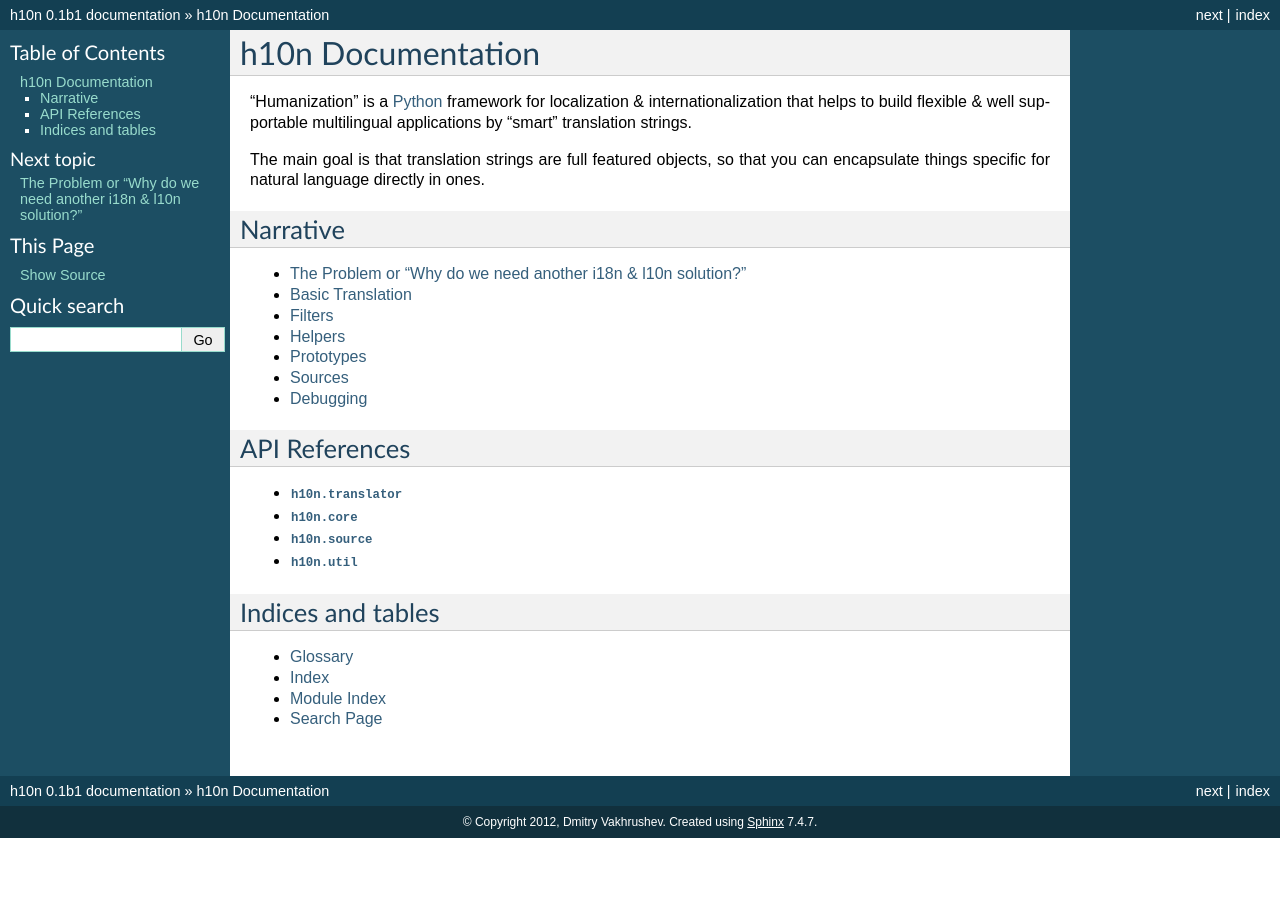
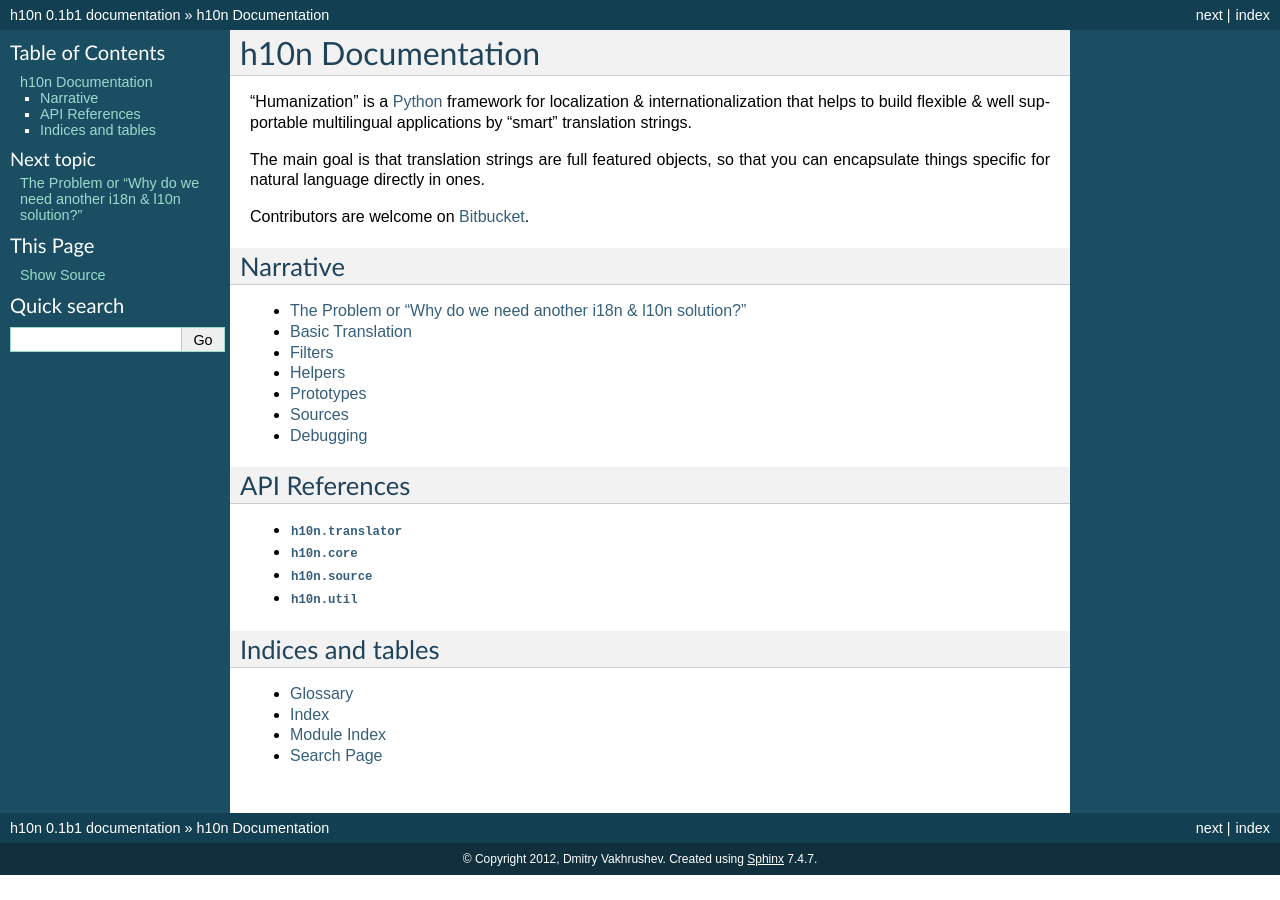
Before and after one commit to kr41/h10n, a Sphinx documentation site: the page built from docs/index.rst, in a window 1280 px wide. Built offline with Sphinx 7.4.7, drawn with Linux system fonts in a browser that asks for light colours.

Commit message:
Added link to Bitbucket on documentation index page

```diff
--- a/docs/index.rst
+++ b/docs/index.rst
@@ -8,7 +8,10 @@ by "smart" translation strings.
 The main goal is that translation strings are full featured objects, so that
 you can encapsulate things specific for natural language directly in ones.
 
-.. _Python: http://www.python.org/
+Contributors are welcome on Bitbucket_.
+
+..  _Python: http://www.python.org/
+..  _Bitbucket: https://bitbucket.org/kr41/h10n/
 
 Narrative
 ---------
```
Also changed, not shown: other parts of docs/index.rst (+4 -4 lines).
